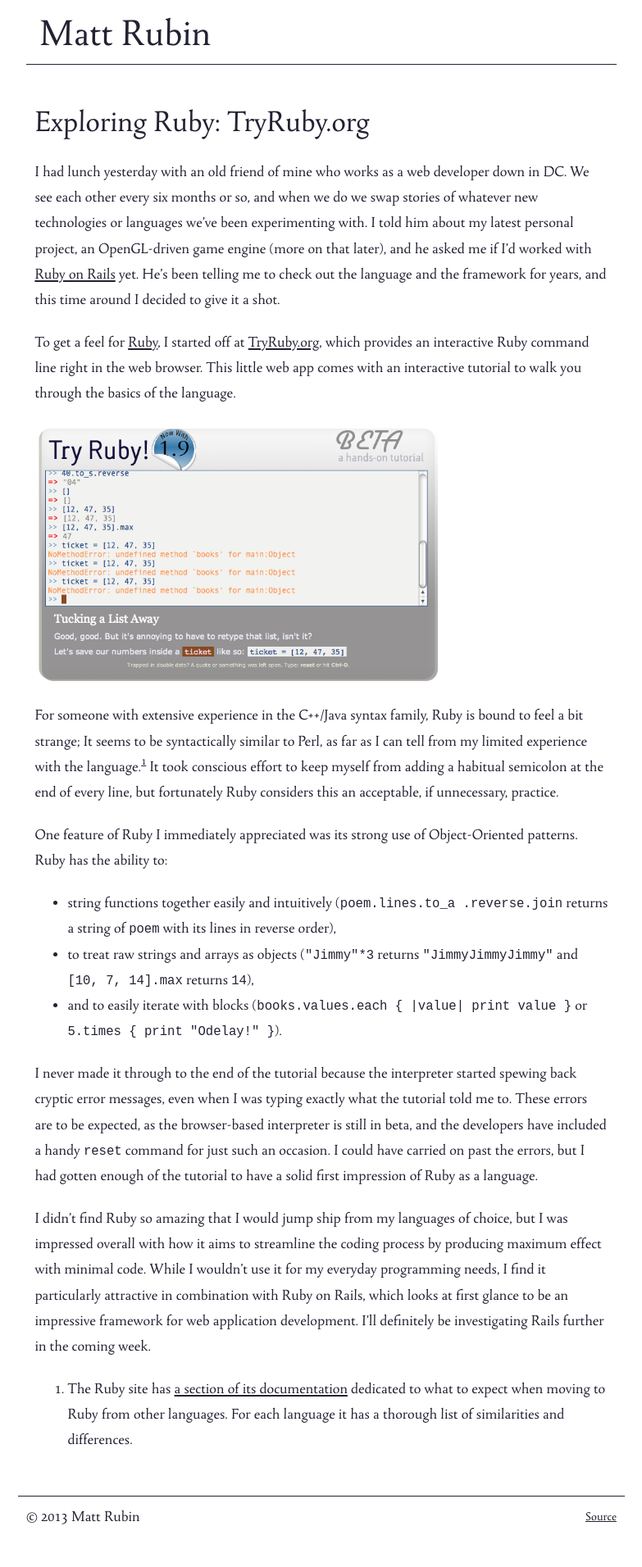
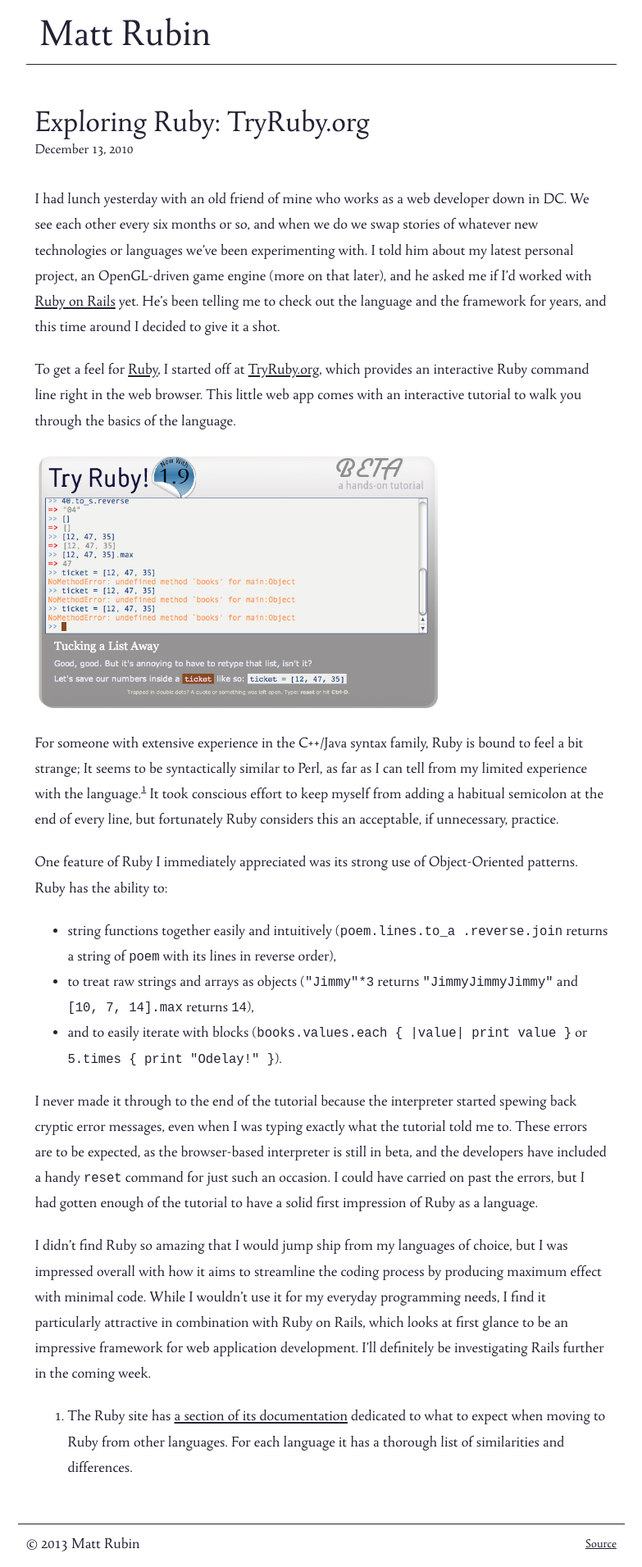
Before and after one commit to c3333/mattrubin.me, a Jekyll site: the page built from _posts/2010-12-13-exploring-ruby.md, in a window 1280 px wide. Shown: the whole page at 82% size, without its empty margins (248-1031 px from the left). Built offline with Jekyll 4.4.1, drawn with Linux system fonts in a browser that asks for light colours; before the commit the page ends 1878 px from its top, so only the background shows below that.

Commit message:
Added dates to post headers

```diff
--- a/_layouts/post.html
+++ b/_layouts/post.html
@@ -4,5 +4,6 @@
 
 <article>
     <h1>{{ page.title }}</h1>
+    <time datetime="{{ page.date | date_to_xmlschema }}">{{ page.date | date: "%B %d, %Y" }}</time>
     {{ content }}
 </article>
--- a/css/main.css
+++ b/css/main.css
@@ -153,7 +153,15 @@
     font-size: 0.8em;
 }
 
+article h1 {
+    margin-bottom: 0px;
+}
 
+article h1 + time {
+    font-size: 0.9em;
+    display: block;
+    margin-bottom: 30px;
+}
 
 
 
--- a/index.html
+++ b/index.html
@@ -17,6 +17,7 @@
 {% unless post.status == 'archived' %}
 	<article>
 		<h1><a href="{{ post.url }}">{{ post.title }}</a></h1>
+		<time datetime="{{ post.date | date_to_xmlschema }}">{{ post.date | date: "%B %d, %Y" }}</time>
 		{{ post.content }}
 	</article>
 {% endunless %}
```
